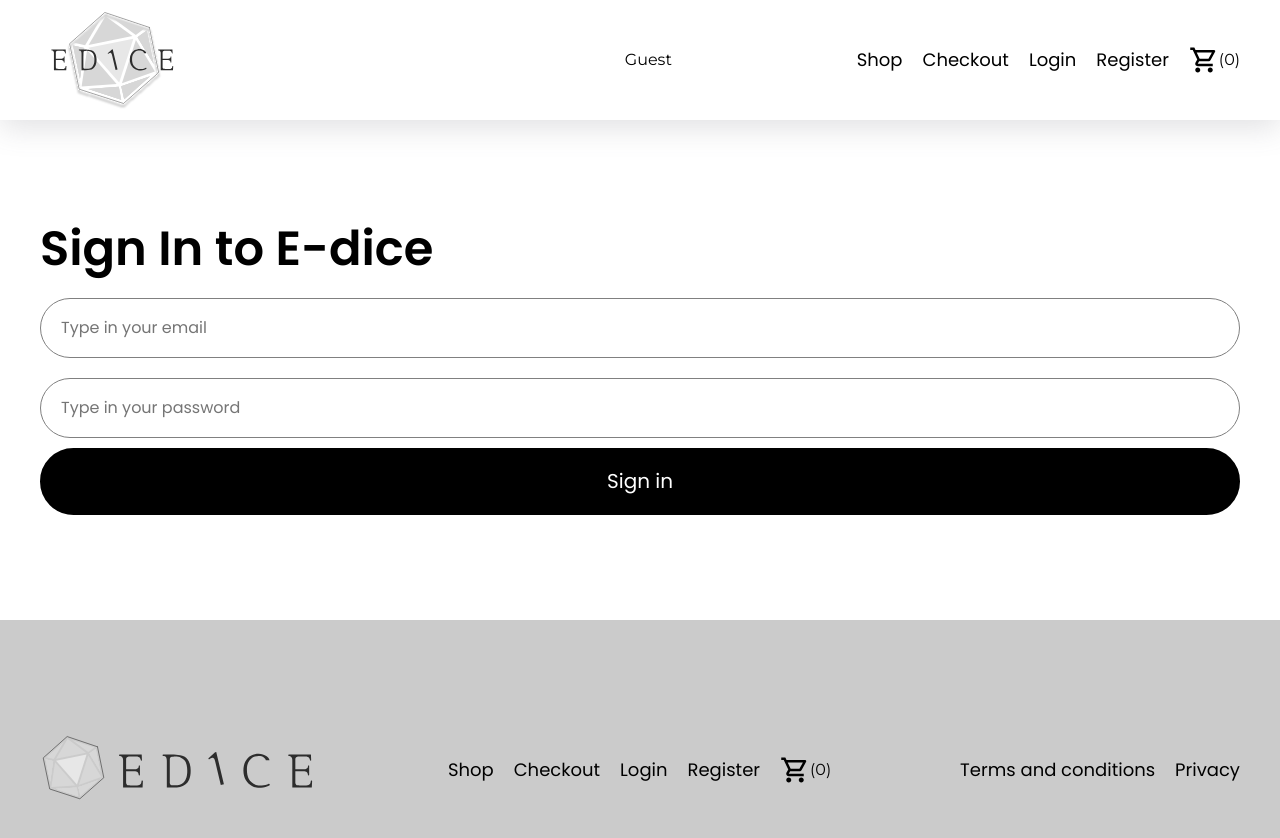
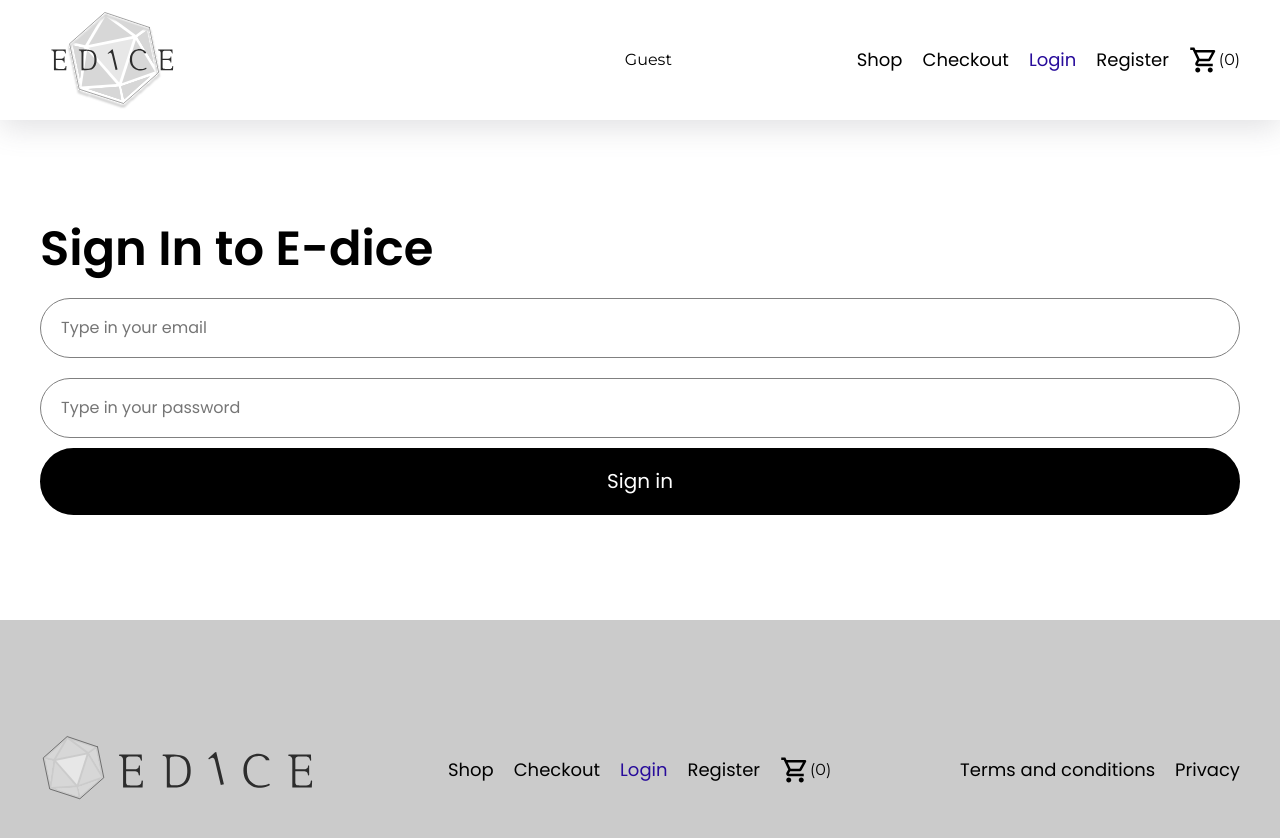
Before and after one commit to kajberg84/Edice-front, a Next.js app: page /login in a window 1280 px wide. Shown: the top 838 px of the page. Built offline with nearby package versions, Linux system fonts and the light colour scheme.

Commit message:
Active link skapad

```diff
--- a/src/components/general/footer/Footer.jsx
+++ b/src/components/general/footer/Footer.jsx
@@ -3,6 +3,7 @@ import Link from 'next/link';
 
 // components
 import { Navbar } from '../navbar/Navbar';
+import { ActiveLink } from '../../../utils/ActiveLink';
 
 // helpers
 import { RoutingPath } from '../../../helpers/RoutingPath';
@@ -19,12 +20,11 @@ export const Footer = () => {
         </div>
         <Navbar navPosition="Bottom" />
         <nav className={styles.footer_nav}>
-          <Link href={RoutingPath.Terms}>
-            <a className={styles.footer_nav_item}>Terms and conditions</a>
-          </Link>
-          <Link href={RoutingPath.Privacy}>
-            <a className={styles.footer_nav_item}>Privacy</a>
-          </Link>
+          <ActiveLink
+            linkUrl={RoutingPath.Terms}
+            linkText="Terms and conditions"
+          />
+          <ActiveLink linkUrl={RoutingPath.Privacy} linkText="Privacy" />
         </nav>
       </div>
     </footer>
--- a/src/components/general/navbar/Navbar.jsx
+++ b/src/components/general/navbar/Navbar.jsx
@@ -12,6 +12,7 @@ import { Modal } from '../../../utils/modal/Modal';
 import { removeLocalStorage } from '../../../utils/localStorageHandler';
 import { Cart } from '../cart/Cart';
 // import CustomLink from '../../../utils/CustomLink';
+import { ActiveLink } from '../../../utils/ActiveLink';
 
 // helpers
 import { RoutingPath } from '../../../helpers/RoutingPath';
@@ -54,12 +55,8 @@ export const Navbar = (props) => {
   const unAuthNavbar = () => {
     return (
       <>
-        <Link href={RoutingPath.Login}>
-          <a className={styles.nav_item}>Login</a>
-        </Link>
-        <Link href={RoutingPath.Register}>
-          <a className={styles.nav_item}>Register</a>
-        </Link>
+        <ActiveLink linkUrl={RoutingPath.Login} linkText="Login" />
+        <ActiveLink linkUrl={RoutingPath.Register} linkText="Register" />
       </>
     );
   };
@@ -68,9 +65,7 @@ export const Navbar = (props) => {
   const authNavbar = () => {
     return (
       <>
-        <Link href={RoutingPath.Account}>
-          <a className={styles.nav_item}>Account</a>
-        </Link>
+        <ActiveLink linkUrl={RoutingPath.Account} linkText="Account" />
         <button className={styles.nav_button} onClick={handleLogout}>
           Logout
         </button>
@@ -93,12 +88,9 @@ export const Navbar = (props) => {
   return (
     <>
       <nav className={styles.nav}>
-        <Link href={RoutingPath.Home}>
-          <a className={styles.nav_item}>Shop</a>
-        </Link>
-        <Link href={RoutingPath.Checkout}>
-          <a className={styles.nav_item}>Checkout</a>
-        </Link>
+        <ActiveLink linkUrl={RoutingPath.Home} linkText="Shop" />
+        <ActiveLink linkUrl={RoutingPath.Checkout} linkText="Checkout" />
+
         {user ? authNavbar() : unAuthNavbar()}
         <div className={styles.nav_icon_wrapper} onClick={showModal}>
           <button className={styles.nav_button}>
--- a/src/helpers/RoutingPath.js
+++ b/src/helpers/RoutingPath.js
@@ -6,6 +6,6 @@ export const RoutingPath = {
   Account: 'account',
   OrderConfirmation: 'order-confirmation',
   Register: 'register',
-  Terms: 'terms-and-conditions',
+  Terms: 'terms',
   Privacy: 'privacy',
 };
--- a/src/styles/globals.scss
+++ b/src/styles/globals.scss
@@ -64,3 +64,16 @@ input[type='button']:hover {
   border: 2px solid #000000;
   transition: 0.5s;
 }
+
+.activeLink {
+  color: rgb(40, 12, 155);
+  font-size: 1.8rem;
+  margin-left: 20px;
+  transition: 0.5s;
+}
+
+.nav-item {
+  font-size: 1.8rem;
+  margin-left: 20px;
+  transition: 0.5s;
+}
--- /dev/null
+++ b/src/utils/ActiveLink.jsx
@@ -0,0 +1,19 @@
+import Link from 'next/link';
+import { useRouter } from 'next/router';
+
+export const ActiveLink = ({ linkUrl, linkText }) => {
+  const router = useRouter();
+  let link = '';
+  if (linkUrl === '/') {
+    link = linkUrl;
+  } else {
+    link = `/${linkUrl}`;
+  }
+  return (
+    <Link href={linkUrl}>
+      <a className={router.pathname == link ? 'activeLink' : 'nav-item'}>
+        {linkText}
+      </a>
+    </Link>
+  );
+};
--- a/src/utils/modal/Modal.jsx
+++ b/src/utils/modal/Modal.jsx
@@ -1,3 +1,4 @@
+// styles
 import style from './Modal.module.scss';
 
 export const Modal = (props) => {
```
Also changed, not shown: src/utils/CustomLink.jsx (deleted, +0 -28 lines).
